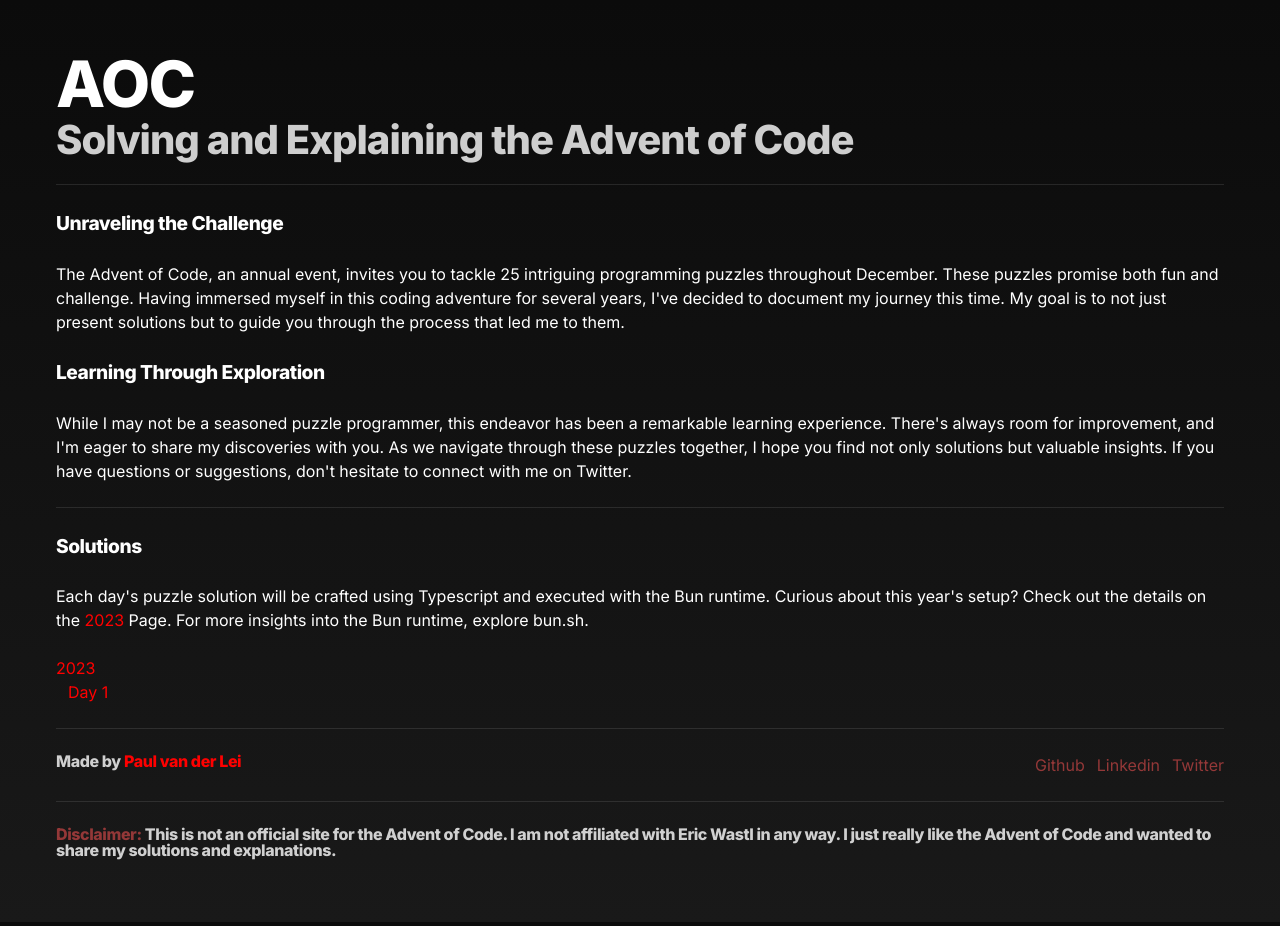
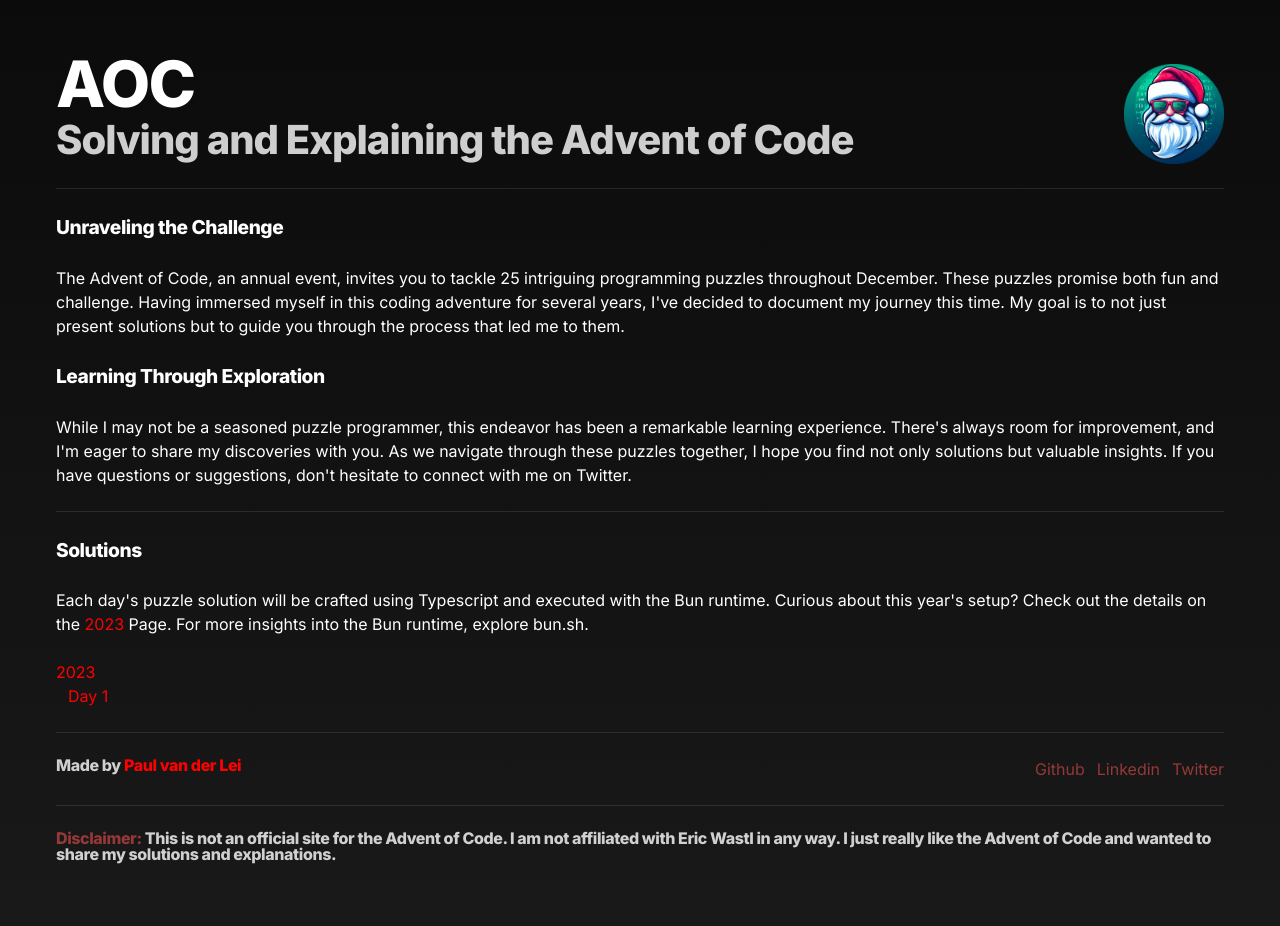
Before and after one commit to 0pilatos0/aoc-explained, a Next.js app: page / in a window 1280 px wide. Built offline with nearby package versions, Linux system fonts and the light colour scheme.

Commit message:
Add AOC logo to layout and page components

```diff
--- a/src/app/2023/layout.tsx
+++ b/src/app/2023/layout.tsx
@@ -1,9 +1,11 @@
 import Separator from "@/components/separator";
+import Image from "next/image";
 import Link from "next/link";
 
 export default function layout({ children }: { children: React.ReactNode }) {
   return (
     <>
+      <div className="flex items-center justify-between">
         <Link
           href="/"
           className="text-[#ff0000] hover:text-[#ff0000] hover:underline"
@@ -11,6 +13,8 @@ export default function layout({ children }: { children: React.ReactNode }) {
           Home
         </Link>
 
+        <Image src={"/aoc.png"} width={60} height={60} alt="AOC Logo" />
+      </div>
       <Separator />
 
       <div className="flex flex-col gap-4">{children}</div>
--- a/src/app/page.tsx
+++ b/src/app/page.tsx
@@ -1,12 +1,14 @@
 import Separator from "@/components/separator";
 import SubTitle from "@/components/subTitle";
 import Year2023 from "@/components/year2023";
+import Image from "next/image";
 import Link from "next/link";
 
 export default function HomePage() {
   return (
     <>
       {/* Header */}
+      <div className="flex justify-between">
         <div className="flex flex-col gap-4">
           <h1 className="text-4xl font-extrabold tracking-tight text-white sm:text-[4rem]">
             AOC
@@ -14,6 +16,14 @@ export default function HomePage() {
           <p className="text-2xl font-extrabold leading-[1] tracking-tight text-white text-opacity-80 sm:text-[2.5rem]">
             Solving and Explaining the Advent of Code
           </p>
+        </div>
+        <Image
+          src={"/aoc.png"}
+          width={100}
+          height={100}
+          alt="AOC Logo"
+          className="hidden md:block"
+        />
       </div>
 
       <Separator />
```
Also changed, not shown: public/aoc.png (added). Lines whose indentation alone changed are shown as unchanged.
